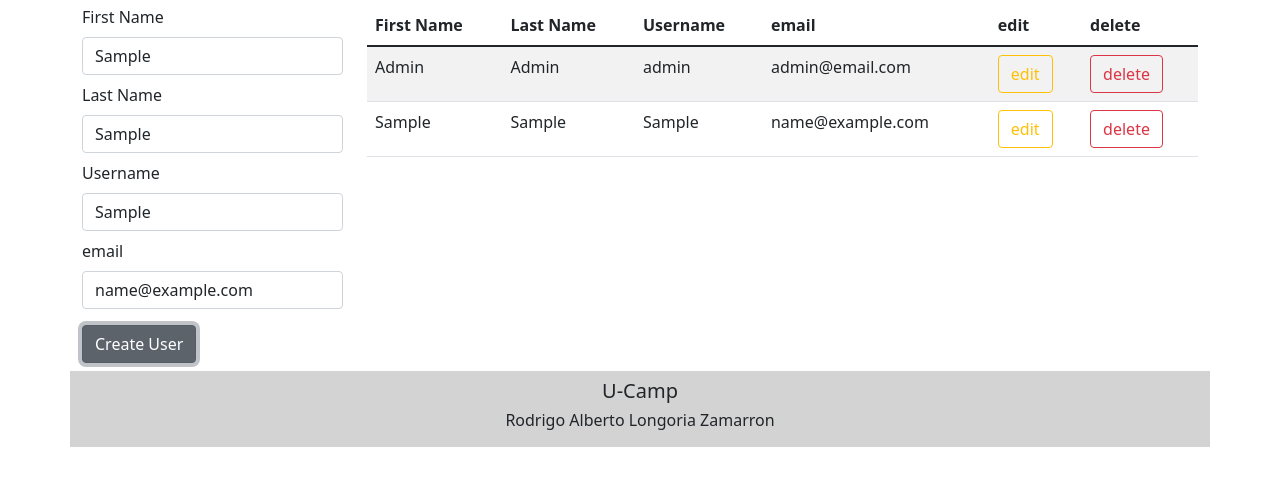
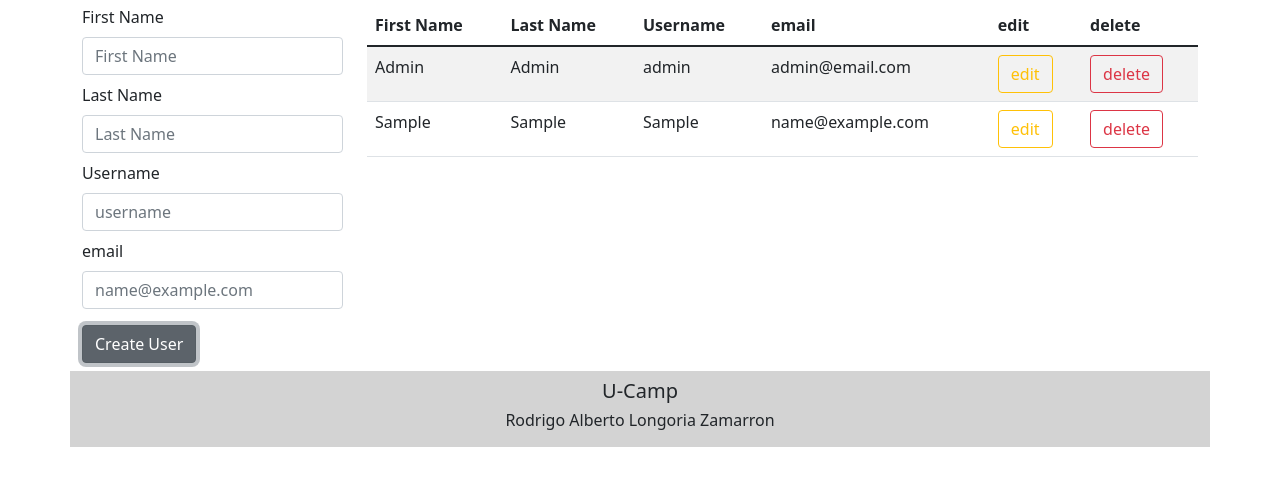
Before and after one commit to rolongoria/proyecto2, a plain HTML site: page index.html in a window 1280 px wide. Both pictures are taken after typing "Sample", "Sample", "Sample", "name@example.com" into the empty fields and a click on the button "Create User". Shown: the part 161-646 px from the top of the page. Drawn offline with nearby package versions, Linux system fonts and the light colour scheme.

Commit message:
Clear input fields after user is created

```diff
--- a/index.html
+++ b/index.html
@@ -38,7 +38,6 @@
                   class="form-control"
                   id="firstname"
                   placeholder="First Name"
-                  required
                 />
               </div>
               <div class="mb-2">
--- a/script.js
+++ b/script.js
@@ -68,9 +68,15 @@ function createUser(){
     jsonObj = JSON.stringify(users);
     localStorage.setItem("users", jsonObj);
 
+    //Clear input fields after the user is created
+    document.getElementById('firstname').value = '';
+    document.getElementById('lastname').value = '';
+    document.getElementById('username').value = '';
+    document.getElementById('email').value = '';
+
+    displayTable();
 
 
-    displayTable();
 }
 
 
@@ -111,6 +117,12 @@ function updateUser(){
 
     jsonObj = JSON.stringify(users);
     localStorage.setItem("users", jsonObj);
+
+    // document.getElementById('firstnameUpdate').value = '';
+    // document.getElementById('lastnameUpdate').value = '';
+    // document.getElementById('usernameUpdate').value = '';
+    // document.getElementById('emailUpdate').value = '';
+
 
 
     displayTable();
```
Also changed, not shown: styles.css (line endings or trailing spaces).
